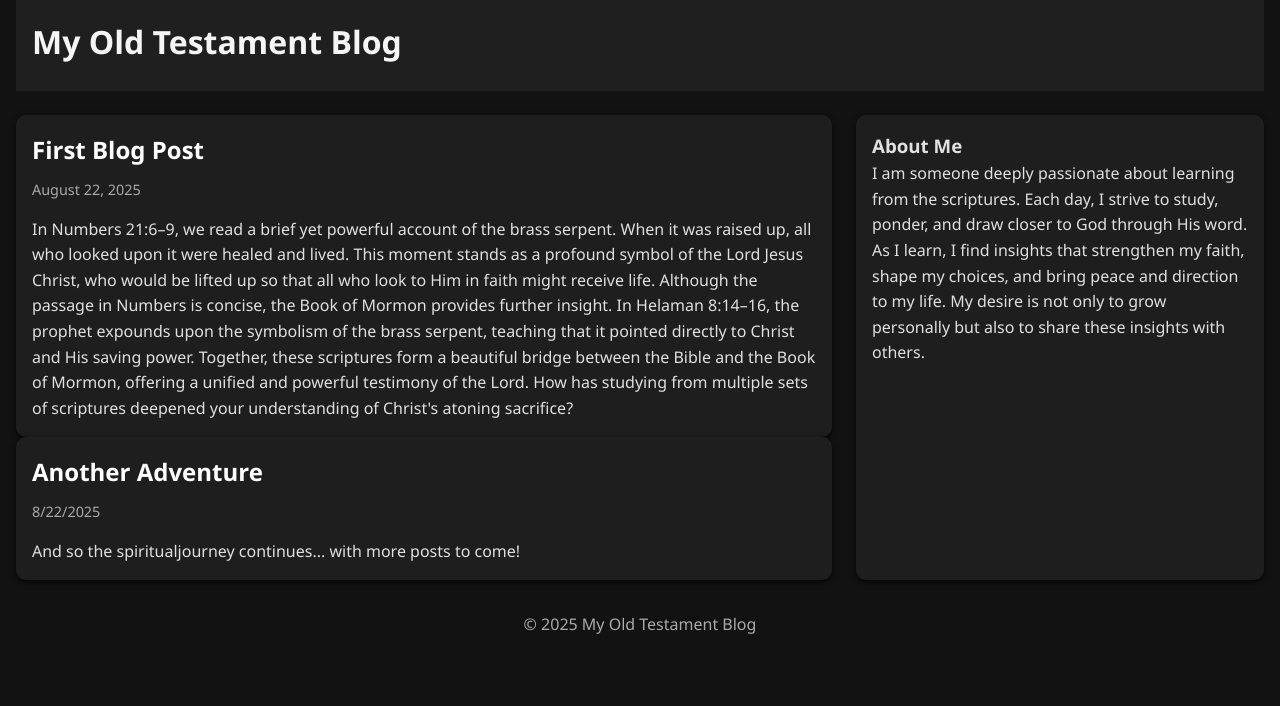
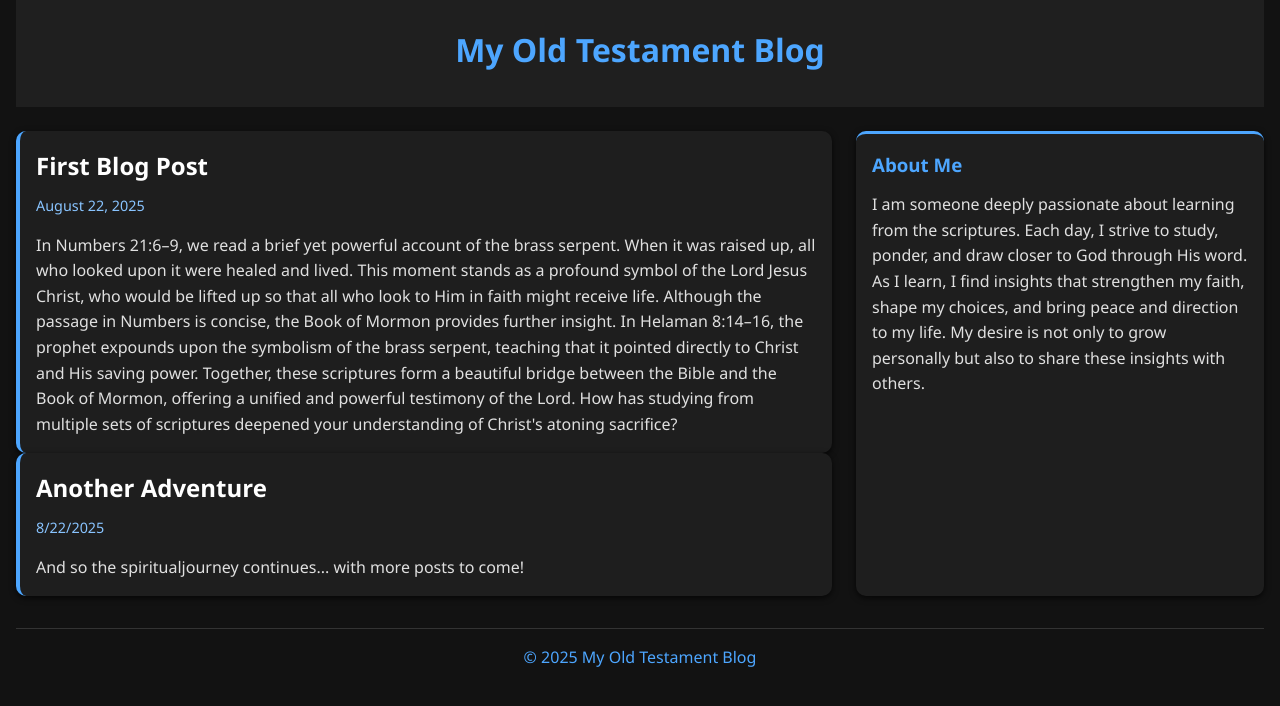
Before and after one commit to emlaker/ot-blog-repo, a plain HTML site: page index.html in a window 1280 px wide. Drawn offline with Linux system fonts and the light colour scheme.

Commit message:
added some blue highlights

```diff
--- a/blog.css
+++ b/blog.css
@@ -16,27 +16,14 @@ body {
 /* Header */
 header {
   background: #1f1f1f;
-  color: #f5f5f5;
-  padding: 1rem;
+  color: #4da6ff; /* Blue accent for title */
+  text-align: center;
+  padding: 1.5rem 1rem;
 }
 
 header h1 {
   margin-bottom: 0.5rem;
-}
-
-nav ul {
-  list-style: none;
-  display: flex;
-  gap: 1rem;
-}
-
-nav a {
-  color: #f5f5f5;
-  text-decoration: none;
-}
-
-nav a:hover {
-  text-decoration: underline;
+  font-size: 2rem;
 }
 
 /* Main layout */
@@ -52,6 +39,7 @@ main {
   background: #1e1e1e;
   padding: 1rem;
   border-radius: 10px;
+  border-left: 4px solid #4da6ff; /* Blue highlight on posts */
   box-shadow: 0 2px 6px rgba(0,0,0,0.7);
 }
 
@@ -60,9 +48,13 @@ main {
   color: #ffffff;
 }
 
+.post-title:hover {
+  color: #4da6ff; /* Subtle hover effect */
+}
+
 .post-date {
   font-size: 0.9rem;
-  color: #aaaaaa;
+  color: #89c4ff; /* Lighter blue for dates */
   margin-bottom: 1rem;
 }
 
@@ -71,7 +63,13 @@ aside {
   background: #1e1e1e;
   padding: 1rem;
   border-radius: 10px;
+  border-top: 3px solid #4da6ff; /* Blue accent on sidebar */
   box-shadow: 0 2px 6px rgba(0,0,0,0.7);
+}
+
+aside h3 {
+  color: #4da6ff;
+  margin-bottom: 0.75rem;
 }
 
 /* Footer */
@@ -79,4 +77,10 @@ footer {
   text-align: center;
   margin: 2rem 0;
   color: #aaaaaa;
+  border-top: 1px solid #333;
+  padding-top: 1rem;
 }
+
+footer p {
+  color: #4da6ff; /* Blue footer text */
+}
```
